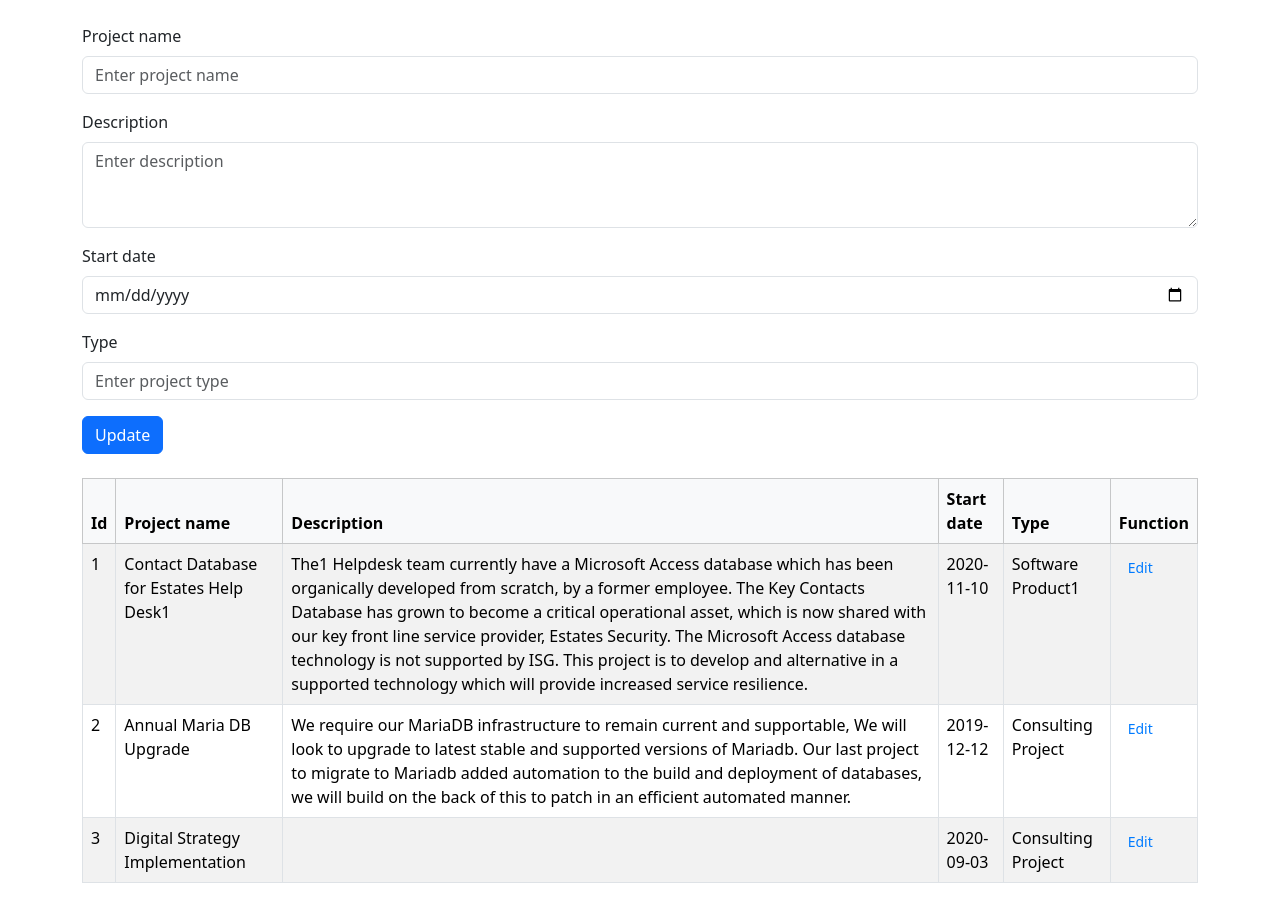
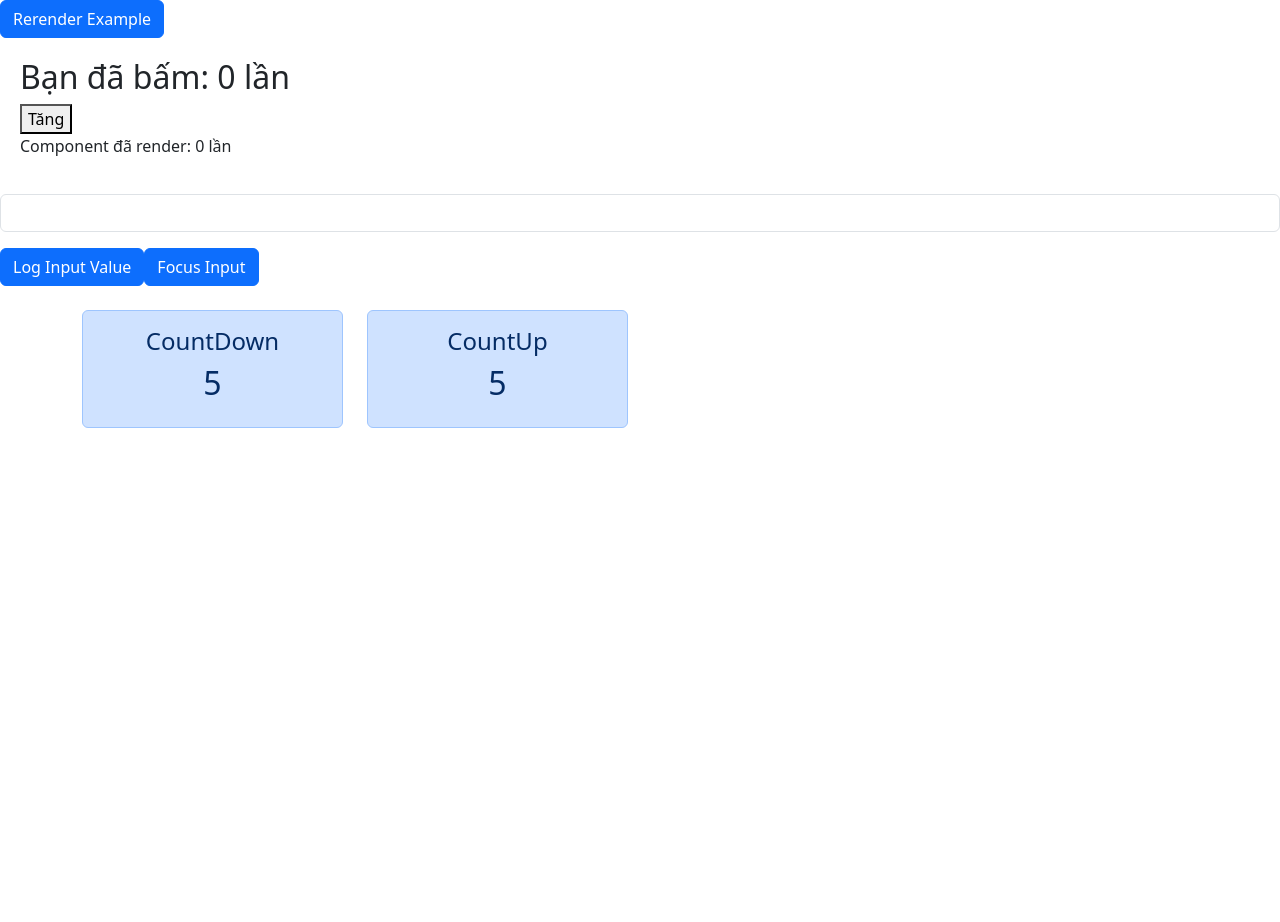
Before and after one commit to goodmaker322/on_class_fer202, a React (Create React App) app: page / in a window 1280 px wide. After the commit the page ends 800 px from the top, so only its background shows below. Built offline with nearby package versions, Linux system fonts and the light colour scheme.

Commit message:
commit code

```diff
--- a/src/App.js
+++ b/src/App.js
@@ -13,6 +13,13 @@ import Avatar from "./components/Avatar";
 import BookList2 from "./components/BookList2";
 import StudentManagement from "./components/StudentManagerment";
 import ProjectList from "./components/ProjectList";
+import EffectDemo from "./components/EffectDemo";
+import EffectDemo1 from "./components/EffectDemo1";
+import EffectDemo2 from "./components/EffectDemo2";
+import RefDemo from "./components/RefDemo";
+import Counter1 from "./components/Counter1";
+import RefDomExample from "./components/RefDomExample";
+import ExCountDown from "./components/ExCountDown";
 
 function App() {
   return (
@@ -51,7 +58,19 @@ function App() {
 
       {/* <StudentManagement /> */}
 
-      <ProjectList />
+      {/* <ProjectList /> */}
+
+      {/* <EffectDemo /> */}
+      {/* <EffectDemo1 />
+
+      <EffectDemo2 /> */}
+
+      <RefDemo />
+
+      <Counter1 />
+      <RefDomExample />
+
+      <ExCountDown />
     </div>
   );
 }
--- /dev/null
+++ b/src/components/Counter.jsx
@@ -0,0 +1,20 @@
+import React, { useState, useEffect } from "react";
+const Counter = () => {
+  const [count, setCount] = useState(0);
+  useEffect(() => {
+    const interval = setInterval(() => {
+      setCount((prevCount) => prevCount + 1);
+      console.log("Increase count");
+    }, 1000);
+    return () => {
+      clearInterval(interval);
+    };
+  }, []);
+
+  return (
+    <>
+      <h1> Count :{count}</h1>
+    </>
+  );
+};
+export default Counter;
--- /dev/null
+++ b/src/components/Counter1.jsx
@@ -0,0 +1,15 @@
+import React, { useState, useRef, useEffect } from "react";
+export default function Counter1() {
+  const [count, setCount] = useState(0);
+  const renderCount = useRef(0);
+  useEffect(() => {
+    renderCount.current += 1;
+  });
+  return (
+    <div style={{ padding: "20px" }}>
+      <h2>Bạn đã bấm: {count} lần</h2>
+      <button onClick={() => setCount(count + 1)}>Tăng</button>
+      <p>Component đã render: {renderCount.current} lần</p>
+    </div>
+  );
+}
--- /dev/null
+++ b/src/components/EffectDemo.jsx
@@ -0,0 +1,38 @@
+import { useState, useEffect } from "react";
+import { Button } from "react-bootstrap";
+
+export default function EffectDemo() {
+  const [countA, setCountA] = useState(0);
+  const [countB, setCountB] = useState(0);
+  const handleIncreaseA = () => {
+    setCountA(countA + 1);
+  };
+  const handleIncreaseB = () => {
+    setCountB(countB + 1);
+  };
+
+  useEffect(() => {
+    console.log("Khong co dependency array");
+  });
+
+  useEffect(() => {
+    console.log("Co dependency array rong");
+  }, []);
+
+  useEffect(() => {
+    console.log("Co dependency array countA");
+  }, [countA]);
+
+  useEffect(() => {
+    console.log("Co dependency array countA va countB");
+  }, [countA, countB]);
+  return (
+    <>
+      <h3> Count A : {countA}</h3>
+      <h3> Count B : {countB}</h3>
+
+      <Button onClick={handleIncreaseA}> Increase A</Button>
+      <Button onClick={handleIncreaseB}> Increase B</Button>
+    </>
+  );
+}
--- /dev/null
+++ b/src/components/EffectDemo1.jsx
@@ -0,0 +1,22 @@
+import React, { useState, useEffect } from "react";
+
+export default function EffectDemo1() {
+  const [fullName, setFullName] = useState({
+    name: "name",
+    familyName: "family",
+  });
+  const [title, setTitle] = useState("useEffect () in Hooks");
+
+  useEffect(() => {
+    setFullName({ name: "Dam", familyName: "MyFamily" });
+  }, []);
+  return (
+    <>
+      <div>
+        <h1>Title: {title}</h1>
+        <h3>Name: {fullName.name}</h3>
+        <h3>Family Name: {fullName.familyName}</h3>
+      </div>
+    </>
+  );
+}
--- /dev/null
+++ b/src/components/EffectDemo2.jsx
@@ -0,0 +1,15 @@
+import React, { useState } from "react";
+import Counter from "./Counter";
+const EffectDemo2 = () => {
+  const [showCounter, setShowCounter] = useState(true);
+  const toggleCounter = () => {
+    setShowCounter((prevShowCounter) => !prevShowCounter);
+  };
+  return (
+    <div>
+      {showCounter && <Counter />}
+      <button onClick={toggleCounter}>Toggle Counter</button>
+    </div>
+  );
+};
+export default EffectDemo2;
--- /dev/null
+++ b/src/components/ExCountDown.jsx
@@ -0,0 +1,48 @@
+import { useState, useEffect } from "react";
+import { Row, Col, Alert } from "react-bootstrap";
+
+const ExCountDown = () => {
+  const [countdown, setCountdown] = useState(10);
+  const [countup, setCountUp] = useState(0);
+
+  useEffect(() => {
+    if (countdown > 0) {
+      const interval = setInterval(() => {
+        setCountdown((prev) => prev - 1);
+      }, 1000);
+
+      return () => clearInterval(interval);
+    }
+  }, [countdown]);
+
+  useEffect(() => {
+    const interval = setInterval(() => {
+      if (countup < 10) {
+        setCountUp((prev) => prev + 1);
+      }
+    }, 1000);
+
+    return () => clearInterval(interval);
+  }, [countup]);
+
+  return (
+    <div className="container mt-4">
+      <Row justify="center" className="text-center">
+        <Col md={3}>
+          <Alert>
+            <h4>CountDown</h4>
+            <h2>{countdown}</h2>
+          </Alert>
+        </Col>
+        <Col md={3}>
+          <Alert>
+            <h4>CountUp</h4>
+            <h2>{countup}</h2>
+          </Alert>
+        </Col>
+      </Row>
+    </div>
+  );
+};
+
+export default ExCountDown;
--- /dev/null
+++ b/src/components/RefDemo.jsx
@@ -0,0 +1,26 @@
+import React, { useState, useRef } from "react";
+import { Button } from "react-bootstrap";
+
+const RefDemo = () => {
+  const countRef = useRef(0);
+  const countObj = {
+    current: 0,
+  };
+  const [count, setCount] = useState(0);
+  const increaseCount = () => {
+    countRef.current++;
+    countObj.current++;
+    setCount(count + 1);
+  };
+  console.log("count:", count);
+  console.log("countRef:", countRef);
+  console.log("countObj:", countObj);
+  return (
+    <>
+      <Button variant="primary" onClick={increaseCount}>
+        Rerender Example
+      </Button>
+    </>
+  );
+};
+export default RefDemo;
--- /dev/null
+++ b/src/components/RefDomExample.jsx
@@ -0,0 +1,33 @@
+import React, { useRef, useEffect } from "react";
+import { Button, FormControl } from "react-bootstrap";
+const RefDomExample = () => {
+  // Thường khi dùng ref truy xuất DOM giá trị khởi tạo sẽ là null
+  const inputRef = useRef(null);
+  const getInputValue = () => {
+    console.log("Giá trị của input:", inputRef.current.value);
+  };
+  const focusInput = () => {
+    inputRef.current.focus();
+  };
+
+  const renderInputValue = () => {
+    const getInputValue = document.getElementById("inputvalue");
+    if (getInputValue && inputRef.current) {
+      getInputValue.textContent = inputRef.current.value;
+    }
+  };
+  return (
+    <div>
+      <FormControl type="text" ref={inputRef} onChange={renderInputValue} />
+      <p id="inputvalue"></p>
+      {/* <input type="text" ref={inputRef} /> */}
+      <Button variant="primary" onClick={getInputValue}>
+        Log Input Value
+      </Button>
+      <Button variant="primary" onClick={focusInput}>
+        Focus Input
+      </Button>
+    </div>
+  );
+};
+export default RefDomExample;
```
